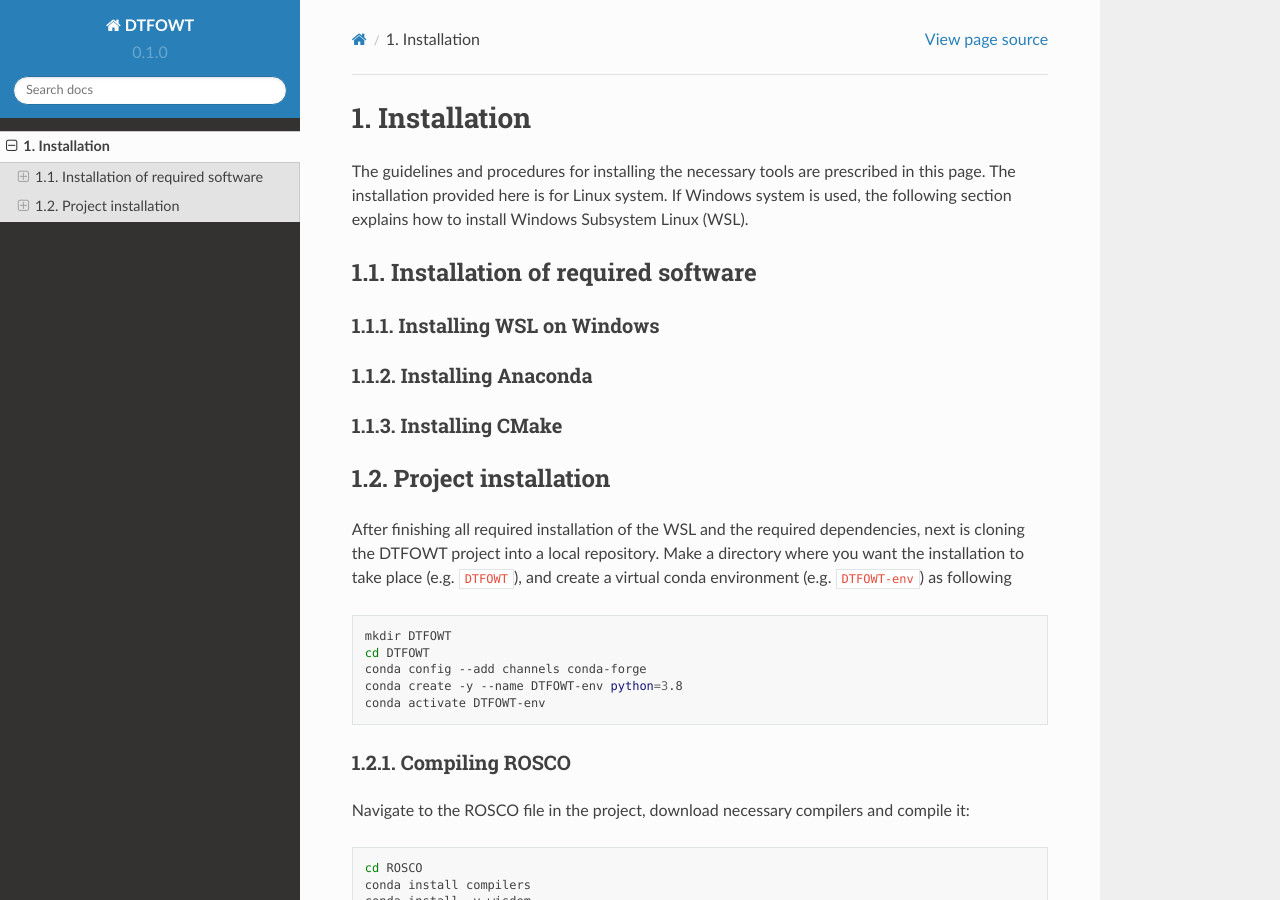
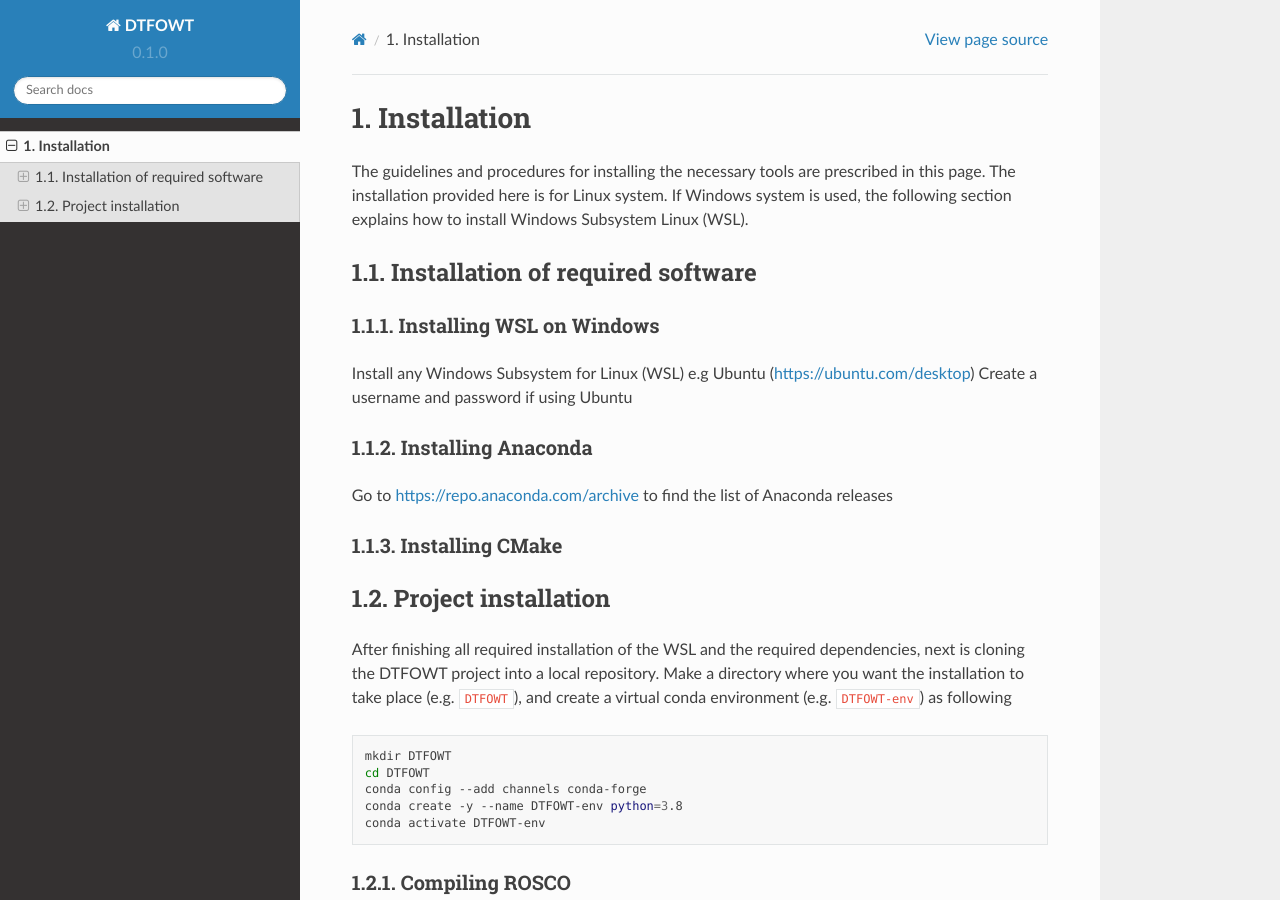
Before and after one commit to UMaine-W2/DigiTWind, a Sphinx documentation site: the page built from docs/source/install/index.rst, in a window 1280 px wide and 900 px high. Built offline with Sphinx 7.4.7 and the Read the Docs theme 2.0.0, drawn with Linux system fonts in a browser that asks for light colours.

Commit message:
Update index.rst

```diff
--- a/docs/source/install/index.rst
+++ b/docs/source/install/index.rst
@@ -9,8 +9,13 @@
 Installing WSL on Windows
 ------------------
 
+Install any Windows Subsystem for Linux (WSL) e.g Ubuntu  (https://ubuntu.com/desktop)
+Create a username and password if using Ubuntu
+
 Installing Anaconda
 ------------------
+
+Go to https://repo.anaconda.com/archive to find the list of Anaconda releases
 
 Installing CMake
 ------------------
```
